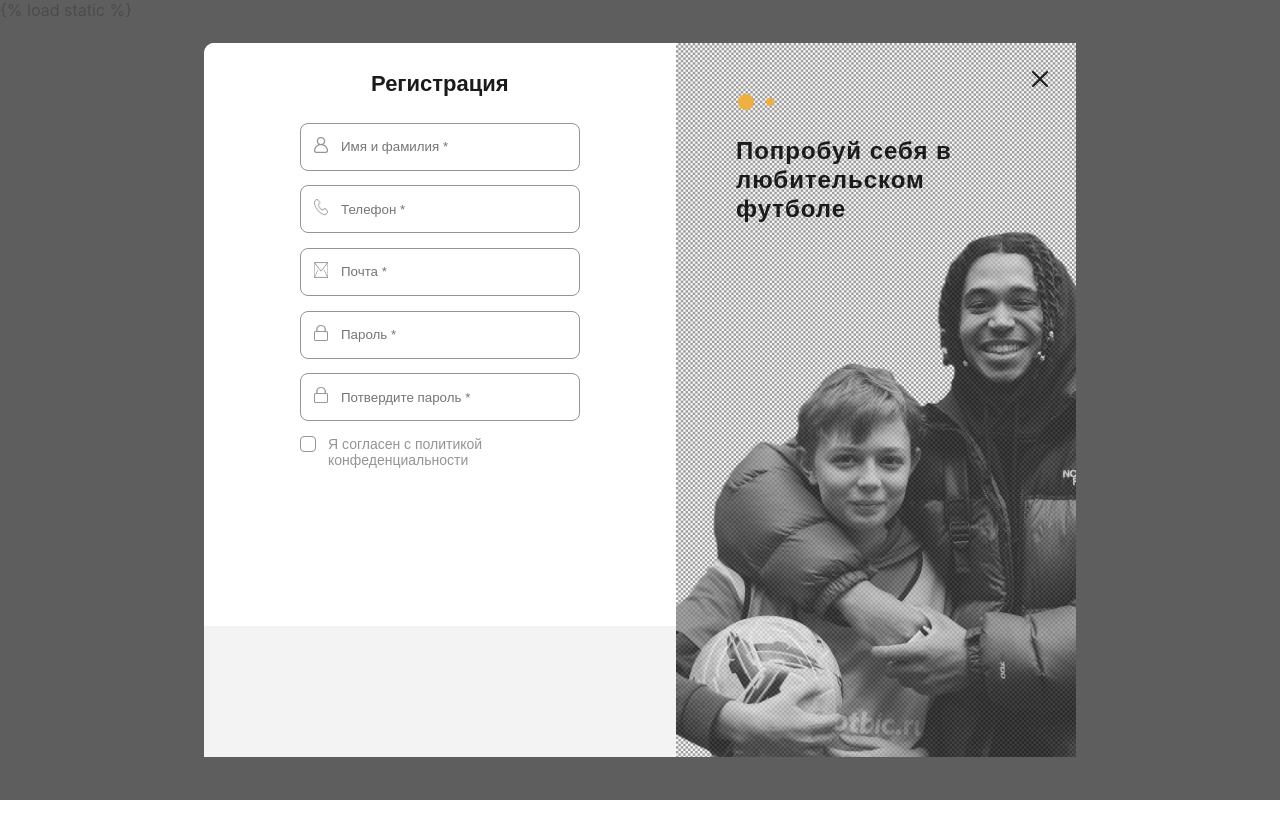
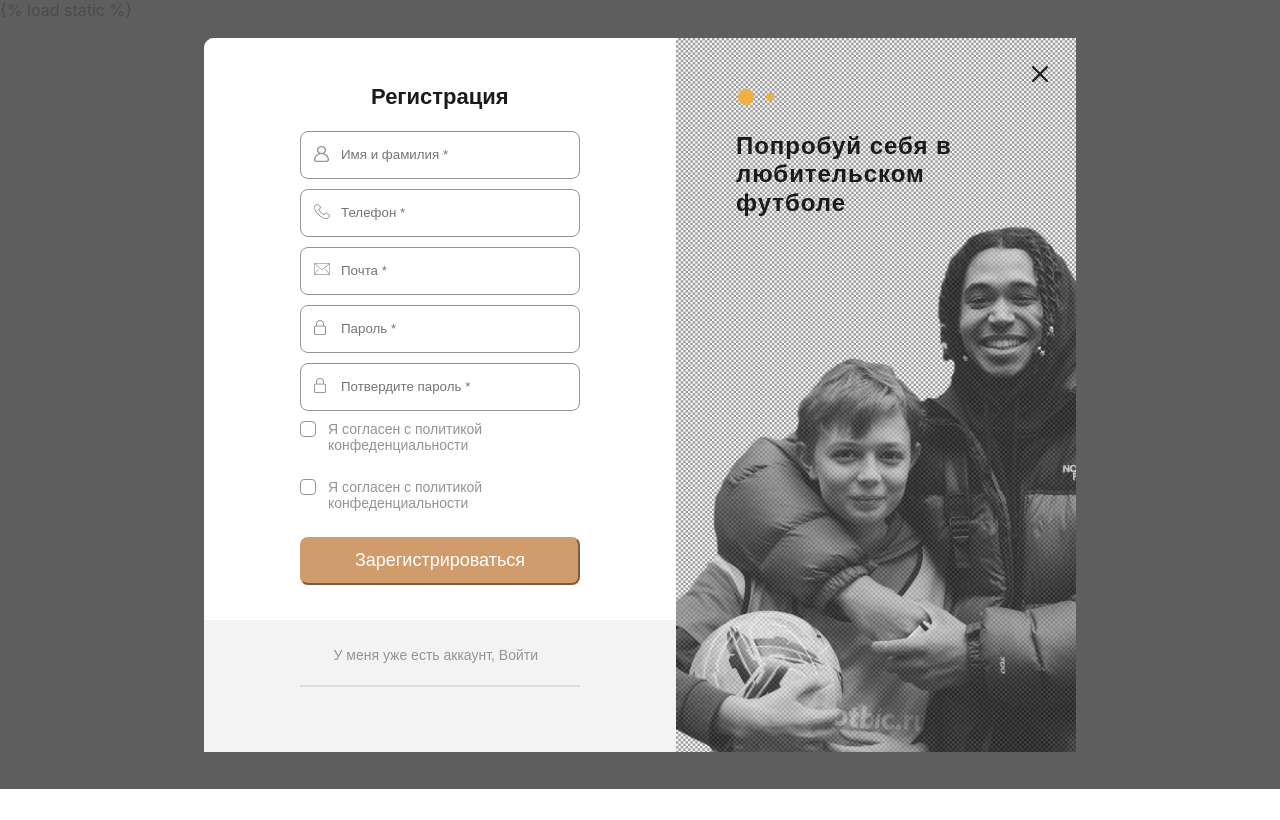
Before and after one commit to darkentrery/Playbot-football-Distrib, a React (Create React App) app in the folder playbot/frontend/: page / in a window 1280 px wide. Both pictures are taken after a click on the button "Register". Built offline with nearby package versions, Linux system fonts and the light colour scheme; no server answers.

Commit message:
some fix

```diff
--- a/playbot/frontend/src/assets/css/main.scss
+++ b/playbot/frontend/src/assets/css/main.scss
@@ -1,7 +1,10 @@
+$fieldWidth: 280px;
+$fieldHeight: 48px;
 .display {
-  position: absolute;
+  display: flex;
+  //position: absolute;
   width: 1280px;
-  height: 722px;
+  height: 789px;
   left: 815px;
   top: 2014px;
 
@@ -12,11 +15,8 @@
   display: flex;
   justify-content: center;
   align-items: center;
-  position: absolute;
-  left: 0px;
-  right: 0px;
-  top: 0px;
-  bottom: 0px;
+  width: 1280px;
+  height: 789px;
 
   background: rgba(27, 27, 27, 0.7);
 }
@@ -44,8 +44,11 @@
 
 .sign-up-l-bottom {
   display: flex;
-  flex: 1 1 auto;
-  max-height: 132px;
+  flex: 0 0 auto;
+  flex-direction: column;
+  align-items: center;
+  justify-content: center;
+  height: 132px;
 
   background: #F3F3F3;
 }
@@ -55,10 +58,8 @@
   flex: 1 1 auto;
   flex-direction: column;
   align-items: center;
-  justify-content: center;
-  //align-content: space-around;
-  padding: 10px;
-
+  justify-content: space-around;
+  padding: 30px;
 }
 
 .sign-up-l-elem {
@@ -66,8 +67,8 @@
   flex: 1 1 auto;
   justify-content: center;
   align-items: center;
-  height: 48px;
-  width: 280px;
+  height: $fieldHeight;
+  width: $fieldWidth;
 }
 
 .sign-up-title {
@@ -85,25 +86,49 @@
 
 .sign-up-div-input {
   flex: 1 1 auto;
-  height: 48px;
+  height: $fieldHeight;
 }
 
 .sign-up-icon {
-  position: absolute;
+  position: relative;
   width: 20px;
   height: 20px;
+  top: 14px;
+  left: 14px;
 }
 
-.sign-up-icon img {
-  margin: 14px;
-  width: 14px;
+.name-icon {
+  position: relative;
+  width: 15px;
   height: 16px;
+  top: 1px;
+}
+
+.phone-icon {
+  position: relative;
+  width: 16px;
+  height: 15px;
+  top: 1px;
+}
+
+.email-icon {
+  position: relative;
+  width: 16px;
+  height: 12px;
+  top: 2px;
+}
+
+.password-icon {
+  position: relative;
+  width: 12px;
+  height: 15px;
+  top: 1px;
 }
 
 .sign-up-div-input input[type=text]{
   position: absolute;
-  height: 48px;
-  width: 280px;
+  height: $fieldHeight;
+  width: $fieldWidth;
   border: 0.8px solid #949494;
   border-radius: 8px;
   padding-left: 40px;
@@ -111,7 +136,7 @@
 
 .sign-up-div-input-ch {
   flex: 1 1 auto;
-  height: 48px;
+  height: $fieldHeight;
 }
 
 input[type="checkbox"] {
@@ -119,7 +144,8 @@ input[type="checkbox"] {
 }
 
 /* стили для метки */
-label {
+
+.checkbox-div {
   box-sizing: border-box;
   position: absolute;
   width: 16px;
@@ -127,26 +153,27 @@ label {
 
   border: 1px solid #949494;
   border-radius: 4px;
+
+}
+
+.checkbox-label {
+  position: absolute;
+  width: $fieldWidth;
+  height: $fieldHeight;
   cursor: pointer;
-
-  //color: #000;
-  //cursor: default;
-  //font-weight: normal;
-  //line-height: 30px;
-  //padding: 10px 0;
-  //vertical-align: middle;
+  z-index: 99999;
 }
 
 /* формируем внешний вид чекбокса в псевдоэлементе before */
-label:before {
+.checkbox-label:before {
   //box-sizing: border-box;
   position: absolute;
-  width: 90px;
-  height: 160px;
-  left: 1.43%;
-  right: 95.36%;
-  top: 11.76%;
-  bottom: 67.65%;
+  width: $fieldWidth;
+  height: $fieldHeight;
+  left: 2px;
+  //right: 95.36%;
+  top: 2px;
+  //bottom: 67.65%;
   cursor: pointer;
 }
 
@@ -175,7 +202,6 @@ input:checked + label:before {
   width: 252px;
   height: 34px;
   left: 28px;
-  //top: 0px;
 
   font-family: 'Raleway', sans-serif;
   font-style: normal;
@@ -184,6 +210,75 @@ input:checked + label:before {
   line-height: 120%;
 
   color: #949494;
+}
+
+.btn-reg {
+  display: flex;
+  flex-direction: row;
+  justify-content: center;
+  align-items: center;
+  padding: 10px 24px;
+  gap: 10px;
+
+  width: $fieldWidth;
+  height: $fieldHeight;
+  /* Main */
+
+  background: #D19C6C;
+  border-radius: 8px;
+  border-color: #D19C6C;
+  cursor: pointer;
+}
+
+.btn-reg-text {
+  width: 180px;
+  height: 21px;
+
+  /* Buttons texts/Button 56 (18 Medium) */
+
+  font-family: 'Raleway', sans-serif;
+  font-style: normal;
+  font-weight: 500;
+  font-size: 18px;
+  line-height: 21px;
+
+  color: #FFFFFF;
+}
+
+.sign-up-l-bottom-elem {
+  display: flex;
+  align-items: center;
+  justify-content: center;
+  height: 20px;
+  width: $fieldWidth;
+  margin: 5px;
+}
+
+.sign-up-line {
+  width: 279px;
+  height: 0px;
+  border: 1px solid #DBDBDB;
+}
+
+.sign-up-btn-login {
+  width: 213px;
+  height: 17px;
+  cursor: pointer;
+
+  font-family: 'Raleway', sans-serif;
+  font-style: normal;
+  font-weight: 400;
+  font-size: 14px;
+  line-height: 120%;
+  /* identical to box height, or 17px */
+
+  /* Grey text */
+
+  color: #949494;
+}
+
+.sign-up-btn-login:hover {
+  text-decoration: underline;
 }
 
 .sign-up-right {
--- a/playbot/frontend/src/components/SignUpComponent.js
+++ b/playbot/frontend/src/components/SignUpComponent.js
@@ -85,58 +85,75 @@ export default function SignUpComponent () {
                             <div className={"sign-up-div-input"}>
                                 <input type="text" placeholder={"Имя и фамилия *"} onChange={(event) => setName(event.target.value)}/>
                                 <div className={"sign-up-icon"}>
-                                    <img src={avatarIcon} alt=""/>
+                                    <img className={"name-icon"} src={avatarIcon} alt=""/>
                                 </div>
                             </div>
                         </div>
                         <div className={"sign-up-l-elem"}>
                             <div className={"sign-up-div-input"}>
-                                <input className="form-control" type="text" placeholder={"Телефон *"}  onChange={(event) => phoneInput(event)}/>
+                                <input type="text" placeholder={"Телефон *"}  onChange={(event) => phoneInput(event)}/>
                                 <div className={"sign-up-icon"}>
-                                    <img src={phoneIcon} alt=""/>
+                                    <img className={"phone-icon"} src={phoneIcon} alt=""/>
                                 </div>
                             </div>
                         </div>
                         <div className={"sign-up-l-elem"}>
                             <div className={"sign-up-div-input"}>
-                                <input className="form-control" type="text" placeholder={"Почта *"} onChange={(event) => setEmail(event.target.value)}/>
+                                <input type="text" placeholder={"Почта *"} onChange={(event) => setEmail(event.target.value)}/>
                                 <div className={"sign-up-icon"}>
-                                    <img src={emailIcon} alt=""/>
+                                    <img className={"email-icon"} src={emailIcon} alt=""/>
                                 </div>
                             </div>
                         </div>
                         <div className={"sign-up-l-elem"}>
                             <div className={"sign-up-div-input"}>
-                                <input className="form-control" type="text" placeholder={"Пароль *"} onChange={(event) => setPassword(event.target.value)}/>
+                                <input type="text" placeholder={"Пароль *"} onChange={(event) => setPassword(event.target.value)}/>
                                 <div className={"sign-up-icon"}>
-                                    <img src={passwordIcon} alt=""/>
+                                    <img className={"password-icon"} src={passwordIcon} alt=""/>
                                 </div>
                             </div>
                         </div>
                         <div className={"sign-up-l-elem"}>
                             <div className={"sign-up-div-input"}>
-                                <input className="form-control" type="text" placeholder={"Потвердите пароль *"} onChange={(event) => setPasswordConfirm(event.target.value)}/>
+                                <input type="text" placeholder={"Потвердите пароль *"} onChange={(event) => setPasswordConfirm(event.target.value)}/>
                                 <div className={"sign-up-icon"}>
-                                    <img src={passwordIcon} alt=""/>
+                                    <img className={"password-icon"} src={passwordIcon} alt=""/>
                                 </div>
                             </div>
                         </div>
                         <div className={"sign-up-l-elem"}>
                             <div className={"sign-up-div-input-ch"}>
+                                <div className={"checkbox-div"}></div>
                                 <input id={"id-policy"} type="checkbox" onChange={(event) => setAllowPolicy(!allowPolicy)}/>
-                                <label htmlFor={"id-policy"}></label>
+                                <label className={"checkbox-label"} htmlFor={"id-policy"}></label>
                                 <text>Я согласен с политикой<br/> конфеденциальности</text>
                             </div>
                         </div>
                         <div className={"sign-up-l-elem"}>
-
+                            <div className={"sign-up-div-input-ch"}>
+                                <div className={"checkbox-div"}></div>
+                                <input id={"id-offer"} type="checkbox" onChange={(event) => setAllowOffer(!allowOffer)}/>
+                                <label className={"checkbox-label"} htmlFor={"id-offer"}></label>
+                                <text>Я согласен с политикой<br/> конфеденциальности</text>
+                            </div>
                         </div>
                         <div className={"sign-up-l-elem"}>
-
+                            <button className={"btn-reg"} onClick={sendForm}>
+                                <div className={"btn-reg-text"}>Зарегистрироваться</div>
+                            </button>
                         </div>
                     </div>
                     <div className={"sign-up-l-bottom"}>
+                        <div className={"sign-up-l-bottom-elem"}>
+                            <a onClick={() => {setOpenSignUp(!openSignUp)}} className={"sign-up-btn-login"}>У меня уже есть аккаунт, Войти</a>
+                        </div>
+                        <div className={"sign-up-l-bottom-elem"}>
+                            <div className={"sign-up-line"}></div>
+                        </div>
+                        <div className={"sign-up-l-bottom-elem"}>
 
+
+                        </div>
                     </div>
                     {/*<div className={"sign-up-left-elem"}>*/}
                     {/*    <input className={"sign-up-input"} type="text" placeholder={"Имя и фамилия"} onChange={(event) => setName(event.target.value)}/><br/><br/>*/}
```
